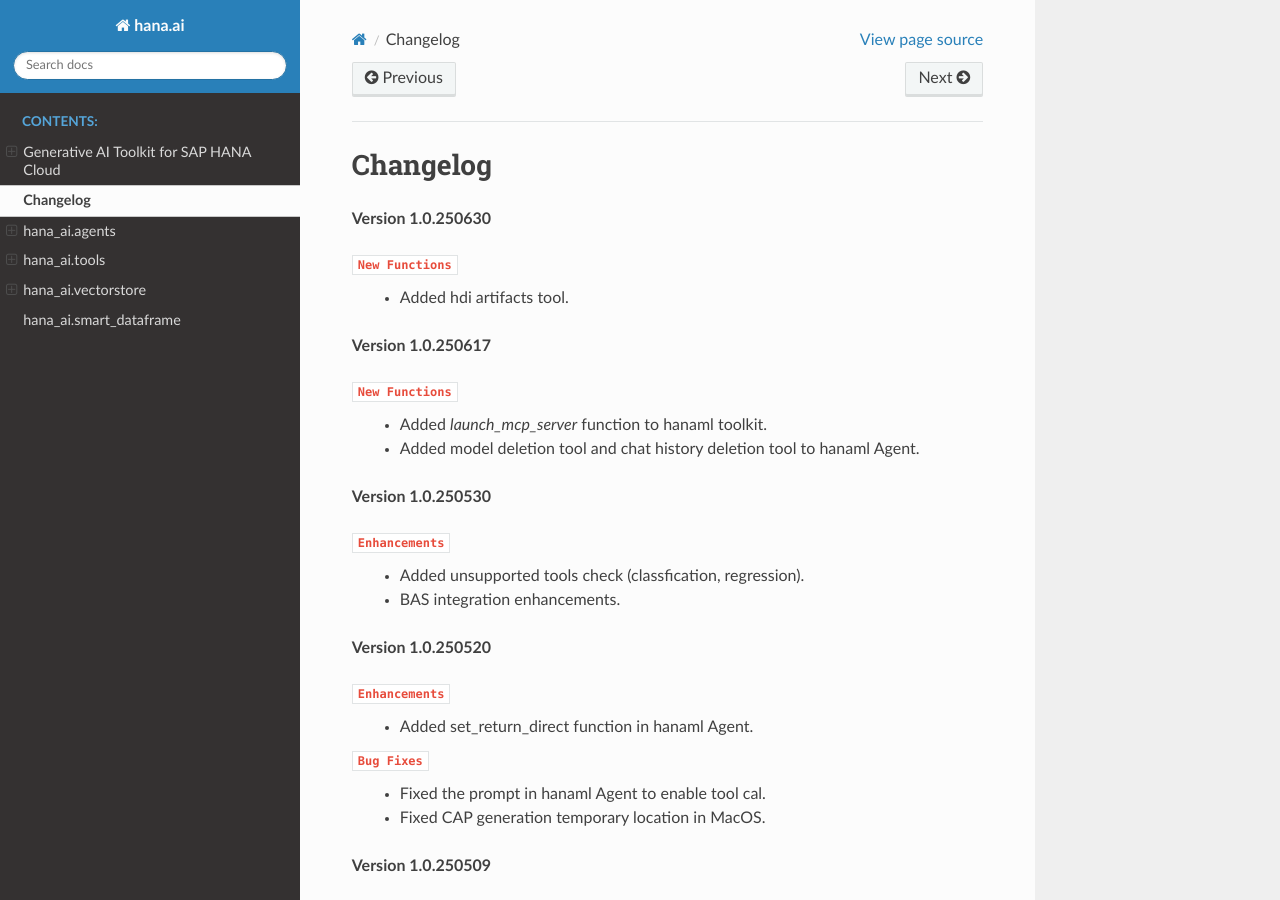
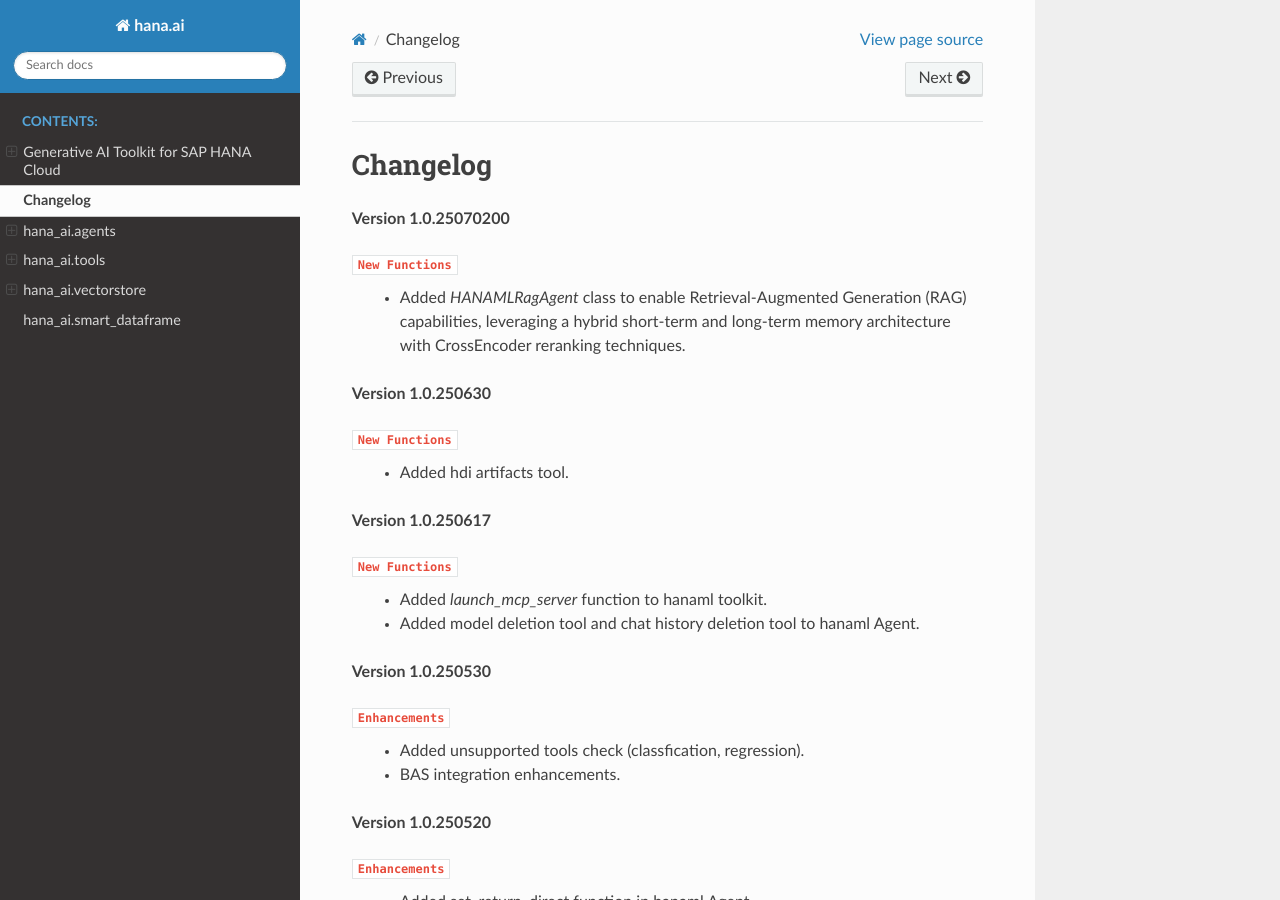
Before and after one commit to SAP/generative-ai-toolkit-for-sap-hana-cloud, a Sphinx documentation site: the page built from doc/changlog.rst, in a window 1280 px wide and 900 px high. Built offline with Sphinx 7.4.7 and the Read the Docs theme 3.1.0, drawn with Linux system fonts in a browser that asks for light colours.

Commit message:
update version

```diff
--- a/doc/changlog.rst
+++ b/doc/changlog.rst
@@ -1,5 +1,10 @@
 Changelog
 =========
+
+**Version 1.0.25070200**
+
+``New Functions``
+    - Added `HANAMLRagAgent` class to enable Retrieval-Augmented Generation (RAG) capabilities, leveraging a hybrid short-term and long-term memory architecture with CrossEncoder reranking techniques.
 
 **Version 1.0.250630**
 
--- a/pyproject.toml
+++ b/pyproject.toml
@@ -4,7 +4,7 @@ build-backend = "setuptools.build_meta"
 
 [project]
 name = "hana_ai"
-version = "1.0.25063000"
+version = "1.0.25070200"
 authors = [
     {name = "SAP"}
 ]
--- a/src/hana_ai/__init__.py
+++ b/src/hana_ai/__init__.py
@@ -2,4 +2,4 @@
 hana_ai is a Python package for AI/ML related utilities.
 """
 
-__version__ = "1.0.25063000"
+__version__ = "1.0.25070200"
```
Also changed, not shown: doc/agents/hana_ai.agents.hanaml_rag_agent.HANAMLRAGAgent.rst (added, +14 -0 lines), doc/tools/hana_ai.tools.hana_ml_tools.hdi_artifacts_tools.HDIArtifactsTool.rst (added, +14 -0 lines).
